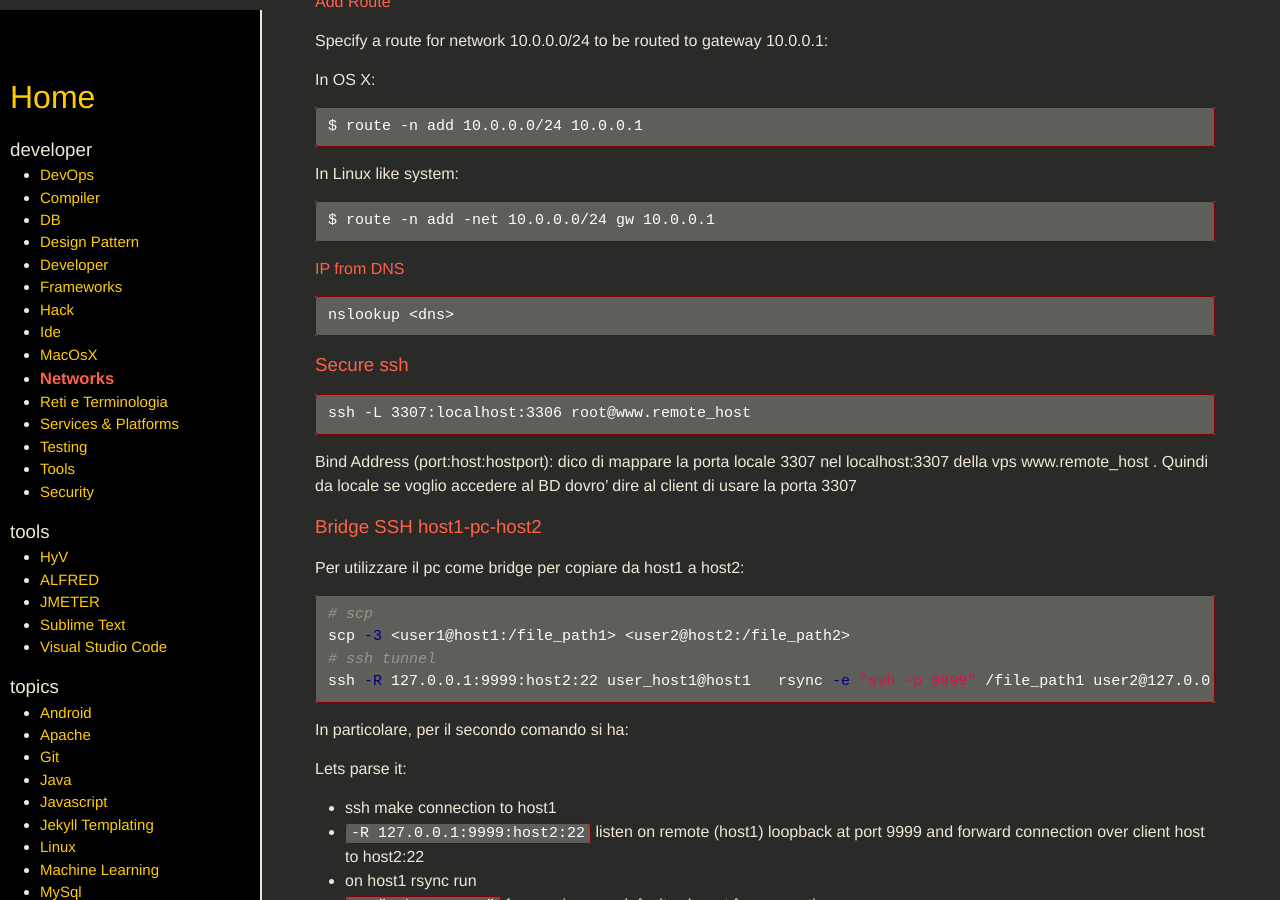
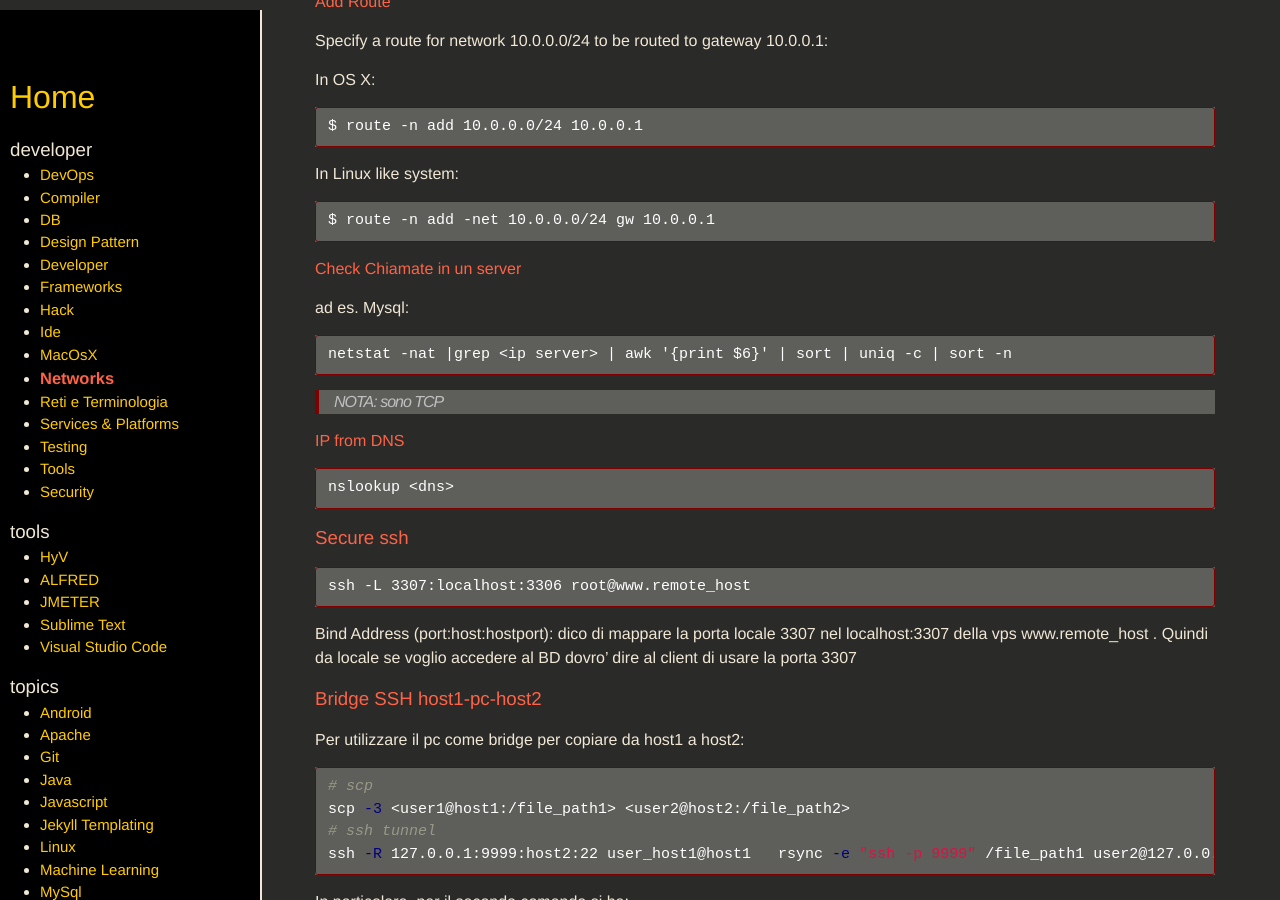
Before and after one commit to SimoSca/own-memo, a Jekyll site: the page built from _pages/developer/network-commands.md, in a window 1280 px wide and 900 px high, scrolled down 372 px. Built offline with Jekyll 4.4.1, drawn with Linux system fonts in a browser that asks for light colours; nearby versions of some CDN libraries.

Commit message:
[update]

`````diff
--- a/_pages/developer/network-commands.md
+++ b/_pages/developer/network-commands.md
@@ -34,6 +34,17 @@ In Linux like system:
 ````
 $ route -n add -net 10.0.0.0/24 gw 10.0.0.1
 ````
+
+
+#### Check Chiamate in un server
+
+ad es. Mysql:
+
+````
+netstat -nat |grep <ip server> | awk '{print $6}' | sort | uniq -c | sort -n
+````
+
+> NOTA: sono TCP
 
 
 #### IP from DNS
`````
